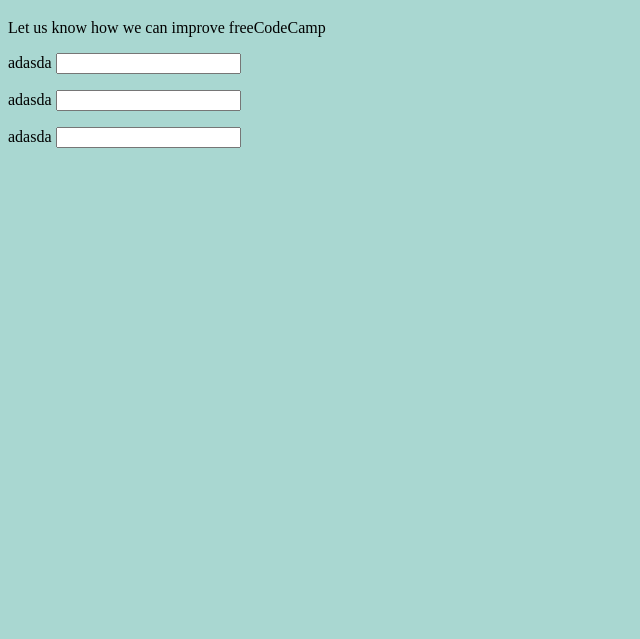
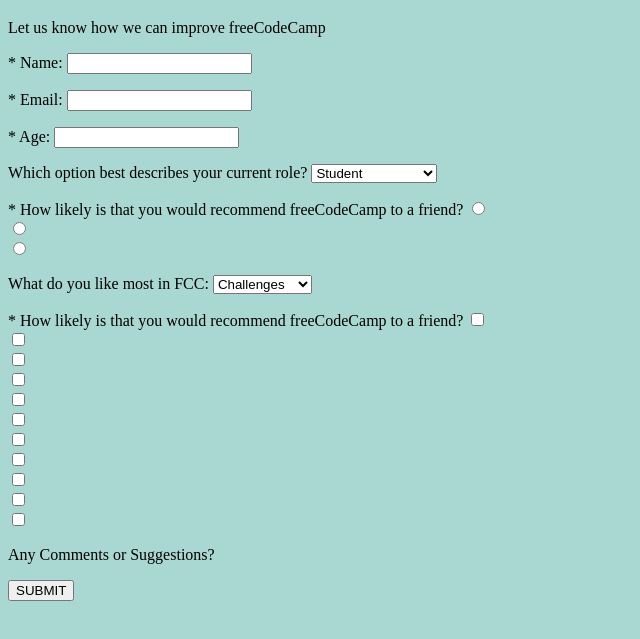
Before and after one commit to mipawlus/html_css_js, a plain HTML site: page Responsive Web Design Projects/survey.html in a window 1280 px wide. Shown: the part 61-700 px from the top of the page, without its empty margins (0-640 px from the left). Drawn offline with Linux system fonts and the light colour scheme.

Commit message:
survey project

```diff
--- a/Responsive Web Design Projects/survey.html
+++ b/Responsive Web Design Projects/survey.html
@@ -9,6 +9,8 @@
 </head>
 <style>
         body {
+
+            color: black;
             background-color: #a9d7d1;
         }
     </style>
@@ -17,10 +19,44 @@
     <h1>Survey Form</h1>
     <p>Let us know how we can improve freeCodeCamp</p>
     <form>
-            <p>adasda <input type="text" name="firstname"></p>
-            <p>adasda <input type="text" name="firstname"></p>
-            <p>adasda <input type="text" name="firstname"></p>
+            <p>* Name: <input type="text" name="firstname"></p>
+            <p>* Email: <input type="text" name="firstname"></p>
+            <p>* Age: <input type="text" name="firstname"></p>
+            <p>Which option best describes your current role?
+                <select>
+                    <option value="">Student</option>
+                    <option value="">Full Time Job</option>
+                    <option value="">Full Time Learner</option>
+                    <option value="">Prefer not to say</option>
+                    <option value="">Other</option>
+                </select></p>
 
+            <p>* How likely is that you would recommend freeCodeCamp to a friend?
+                <input type="radio" name="firstname"> <br>
+                <input type="radio" name="firstname"> <br>
+                <input type="radio" name="firstname"></p>
+            <p>What do you like most in FCC:
+                <select>
+                    <option value="">Challenges</option>
+                    <option value="">Projects</option>
+                    <option value="">Community</option>
+                    <option value="">Open source</option>
+                </select></p>
+            <p>* How likely is that you would recommend freeCodeCamp to a friend?
+                <input type="checkbox" name="firstname"> <br>
+                <input type="checkbox" name="firstname"> <br>
+                <input type="checkbox" name="firstname"> <br>
+                <input type="checkbox" name="firstname"> <br>
+                <input type="checkbox" name="firstname"> <br>
+                <input type="checkbox" name="firstname"> <br>
+                <input type="checkbox" name="firstname"> <br>
+                <input type="checkbox" name="firstname"> <br>
+                <input type="checkbox" name="firstname"> <br>
+                <input type="checkbox" name="firstname"> <br>
+                <input type="checkbox" name="firstname">
+            </p>
+            <p>Any Comments or Suggestions?</p>
+            <button type="button">SUBMIT</button>
             </form>
 </body>
 </html>
```
